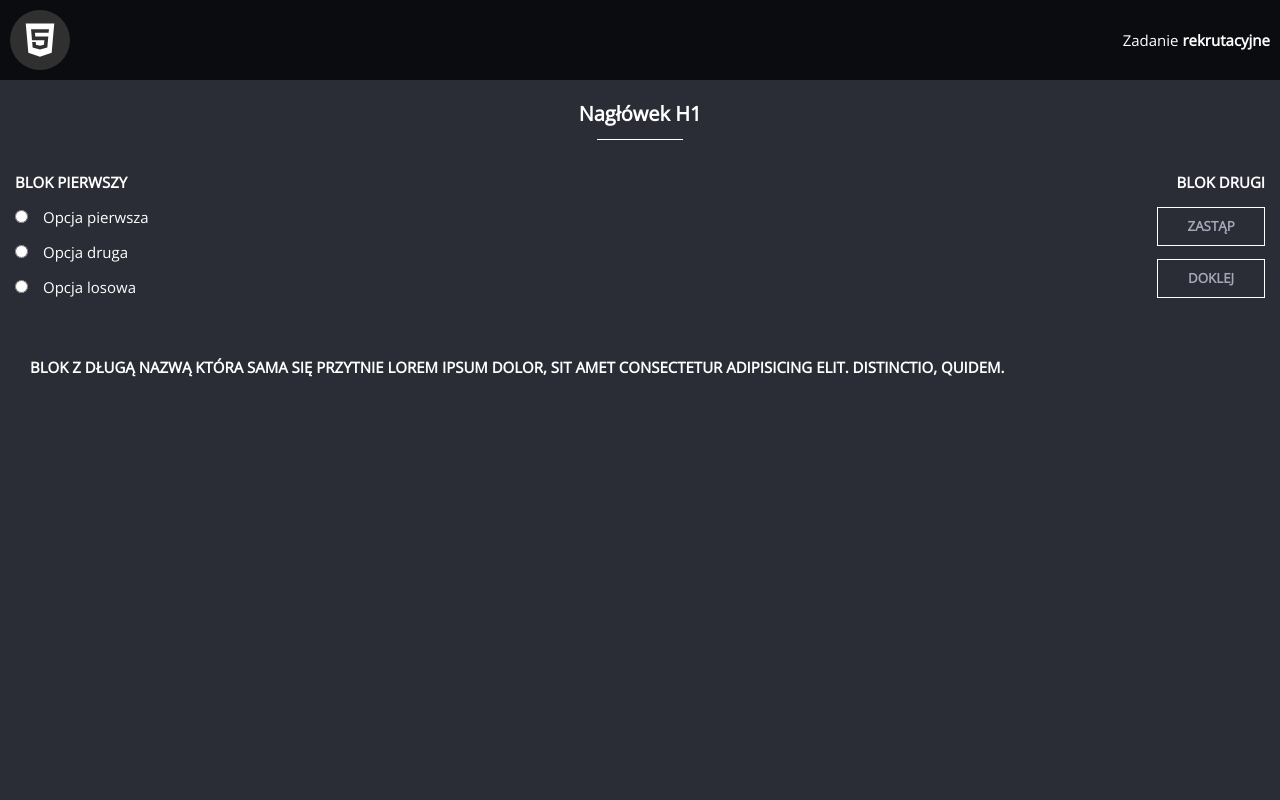
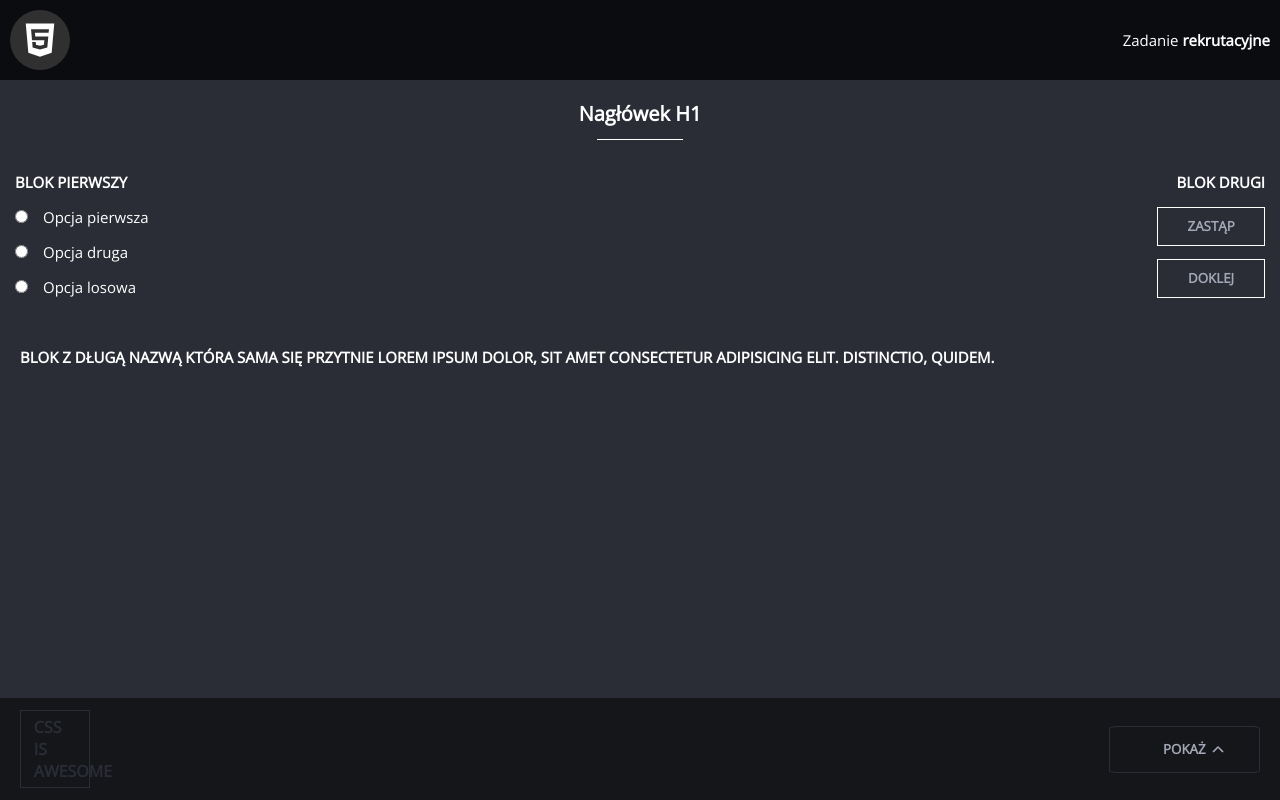
Before and after one commit to adrianrakiec/frontend_test, an Angular app: page / in a window 1280 px wide. Built offline with nearby package versions, Linux system fonts and the light colour scheme.

Commit message:
build: create footer

```diff
--- a/src/app/app.component.html
+++ b/src/app/app.component.html
@@ -1,2 +1,5 @@
-<app-header></app-header>
-<app-main-content></app-main-content>
+<div class="main-container">
+    <app-header></app-header>
+    <app-main-content class="main"></app-main-content>
+    <app-footer></app-footer>
+</div>
--- a/src/app/app.component.scss
+++ b/src/app/app.component.scss
@@ -0,0 +1,9 @@
+.main-container {
+    display: flex;
+    flex-direction: column;
+    min-height: 100vh;
+}
+
+.main {
+    flex: 1;
+}
--- a/src/app/app.component.ts
+++ b/src/app/app.component.ts
@@ -2,11 +2,12 @@ import { Component } from '@angular/core';
 import { RouterOutlet } from '@angular/router';
 import { HeaderComponent } from './header/header.component';
 import { MainContentComponent } from './main-content/main-content.component';
+import { FooterComponent } from './footer/footer.component';
 
 @Component({
   selector: 'app-root',
   standalone: true,
-  imports: [RouterOutlet, HeaderComponent, MainContentComponent],
+  imports: [RouterOutlet, HeaderComponent, MainContentComponent, FooterComponent],
   templateUrl: './app.component.html',
   styleUrl: './app.component.scss',
 })
--- /dev/null
+++ b/src/app/footer/footer.component.html
@@ -0,0 +1,9 @@
+<footer class="footer">
+    <div class="footer__square">
+        <span>css is awesome</span>
+    </div>
+    <button class="footer__btn">
+        pokaż
+        <svg class="footer__arrow" xmlns="http://www.w3.org/2000/svg" viewBox="0 0 512 512"><!--!Font Awesome Free 6.5.2 by @fontawesome - https://fontawesome.com License - https://fontawesome.com/license/free Copyright 2024 Fonticons, Inc.--><path d="M233.4 105.4c12.5-12.5 32.8-12.5 45.3 0l192 192c12.5 12.5 12.5 32.8 0 45.3s-32.8 12.5-45.3 0L256 173.3 86.6 342.6c-12.5 12.5-32.8 12.5-45.3 0s-12.5-32.8 0-45.3l192-192z"/></svg>
+    </button>
+</footer>
--- /dev/null
+++ b/src/app/footer/footer.component.scss
@@ -0,0 +1,38 @@
+@import "../../styles/styles.scss";
+
+.footer {
+  display: flex;
+  justify-content: space-between;
+  padding: 1.2em 2em;
+  background-color: $footer-backgroud;
+
+  &__square {
+    width: 7rem;
+    padding: 0.3em 0.8em;
+    font-size: 1.6rem;
+    font-weight: bold;
+    border: 1.5px solid $lighter-text;
+    color: $lighter-text;
+    text-transform: uppercase;
+  }
+
+  &__btn {
+    position: relative;
+    background: none;
+    padding: 1em 4em;
+    border: 1.5px solid $lighter-text;
+    align-self: center;
+    text-transform: uppercase;
+    border-radius: 5%;
+    color: $light-text;
+    font-weight: bold;
+  }
+
+  &__arrow {
+    position: absolute;
+    left: 45%;
+    top: -40%;
+    fill: $light-text;
+    transform: scale(0.15);
+  }
+}
--- a/src/app/third-block/third-block.component.scss
+++ b/src/app/third-block/third-block.component.scss
@@ -2,16 +2,13 @@
 
 .third-block {
   color: $main-text;
-  padding: 3em;
+  padding: 2em;
 
   &__title {
     text-transform: uppercase;
-    margin-bottom: 3em;
+    margin-bottom: 2em;
     white-space: nowrap;
     overflow: hidden;
     text-overflow: ellipsis;
   }
-
-  &__content {
-  }
 }
--- a/src/styles/_variables.scss
+++ b/src/styles/_variables.scss
@@ -1,8 +1,10 @@
 //text
 $main-text: #fff;
 $light-text: #a4a7b6;
+$lighter-text: #2a2d35;
 
 //background
 $header-background: #0b0c10;
 $logo-background: #303030;
 $main-background: #2a2d36;
+$footer-backgroud: #15161a;
```
Also changed, not shown: src/app/footer/footer.component.ts (added, +12 -0 lines), 1 other file (tests, documents, lock files or other folders).
